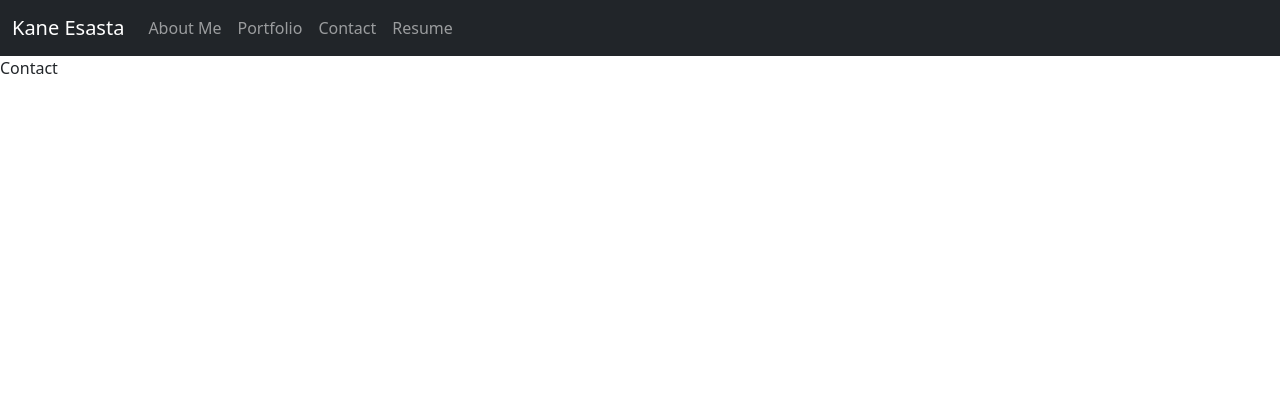
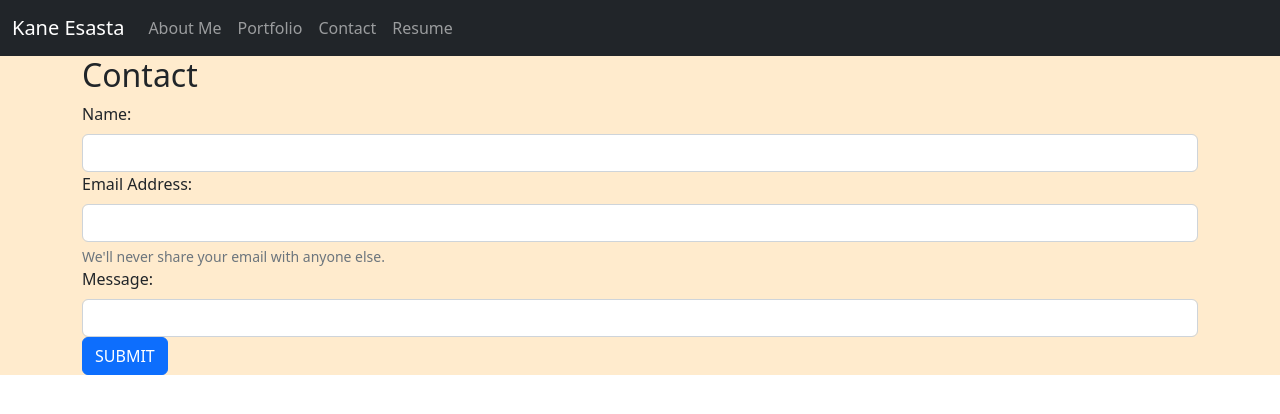
Before and after one commit to kaneganteng/K-react-portofolio, a React (Vite) app in the folder K-react-portofolio/: page /contact in a window 1280 px wide. Shown: the top 414 px of the page. Built offline with nearby package versions, Linux system fonts and the light colour scheme.

Commit message:
added changes to aboutme and contact.jsx with some styling

```diff
--- a/K-react-portofolio/index.html
+++ b/K-react-portofolio/index.html
@@ -6,7 +6,7 @@
     <title>Kane Esasta Portfolio</title>
   </head>
   <body>
-    <div id="root"></div>
+    <div id="root" style="background-color: blanchedalmond;"></div>
     <script type="module" src="/src/main.jsx"></script>
   </body>
 </html>
--- a/K-react-portofolio/src/pages/AboutMe.jsx
+++ b/K-react-portofolio/src/pages/AboutMe.jsx
@@ -1,8 +1,18 @@
 import React from 'react'
+import myImage from '../asset/RainbowMountainKane.jpeg';
 
 const AboutMe = () => {
   return (
-    <div>AboutMe</div>
+    <div className="container-fluid">
+        <h1>About Me</h1>
+        <img src={myImage} alt="Picture of Kane Esasta on the peak of Rainbow Mountain in Peru" width="300" height="400" />
+        <p>Hi! My name is Kane Esasta, a fresh student who enrolled in edX Boot Camps LLC for full stack development through University of Central Florid <span>&#40;</span>UCF<span>&#41;</span>.
+           I am passionate to learn and work in the coding field. I will earn my certificate after finishing this boot camp in december 2024.
+           Before going into the bootcamp, I went to Temple University in Philadelphia and earned my Bachelor of Science in Health Professions which is very unrelated to programming.
+           I enrolled myself in a bootcamp in the hope of learning something new and get a certificate while at it. Hopefully, after finishing this semester with the boot camp, I will gain the skills that I can use in the working field.
+           Certainly, feel free to reach out to me if you have something to teach me relating to code, job opportunities that I may be eligible for or even opportunities where I can get coding training on the job and hired after.
+        </p>
+    </div>
   )
 }
 
--- a/K-react-portofolio/src/pages/Contact.jsx
+++ b/K-react-portofolio/src/pages/Contact.jsx
@@ -1,8 +1,32 @@
-import React from 'react'
+import { useState } from 'react'
 
 const Contact = () => {
+
+
   return (
-    <div>Contact</div>
+    <div className="container-md">
+      {/* title for Contact page */}
+      <h2>Contact</h2>
+      {/* Form for contact information that includes name, email, and some message for questions or comments */}
+      <form>
+        {/* Name and text-input section (required) */}
+        <div>
+          <label className="form-label">Name:</label>
+          <input type="text" className="form-control" required />
+        </div>
+        {/* Email Address and type email input (required and needs to be in an email format) */}
+        <div>
+          <label className="form-label">Email Address:</label>
+          <input type="email" className="form-control" aria-describedby="emailHelp" Required />
+          <div id="emailHelp" className="form-text">We'll never share your email with anyone else.</div>
+        </div>
+        <div>
+          <label className="form-label">Message:</label>
+          <input type="message" className="form-control" aria-describedby="emailHelp" Required />
+        </div>
+        <button type="submit" className="btn btn-primary">SUBMIT</button>
+      </form>
+    </div>
   )
 }
 
```
Also changed, not shown: K-react-portofolio/src/components/Footer.jsx (added, +9 -0 lines), K-react-portofolio/src/components/Project.jsx (added, +9 -0 lines), K-react-portofolio/src/asset/RainbowMountainKane.jpeg (added).
